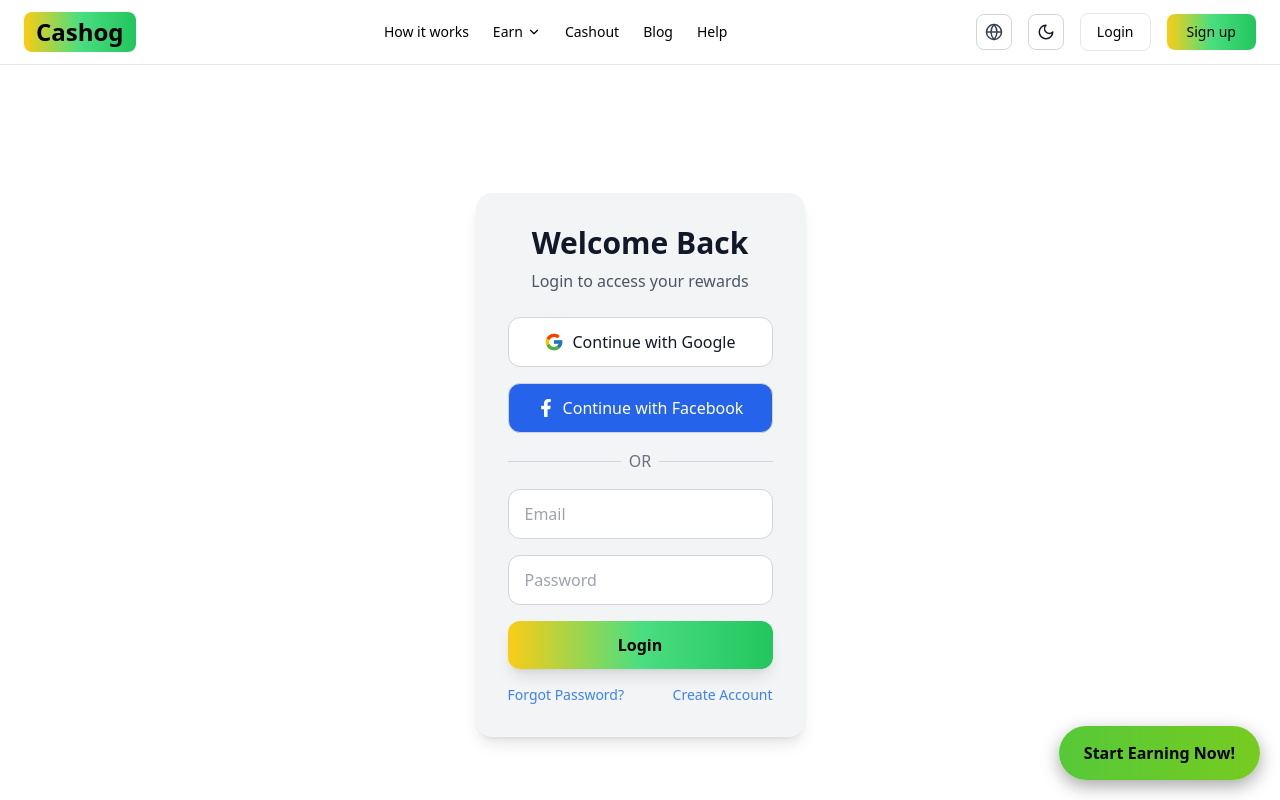
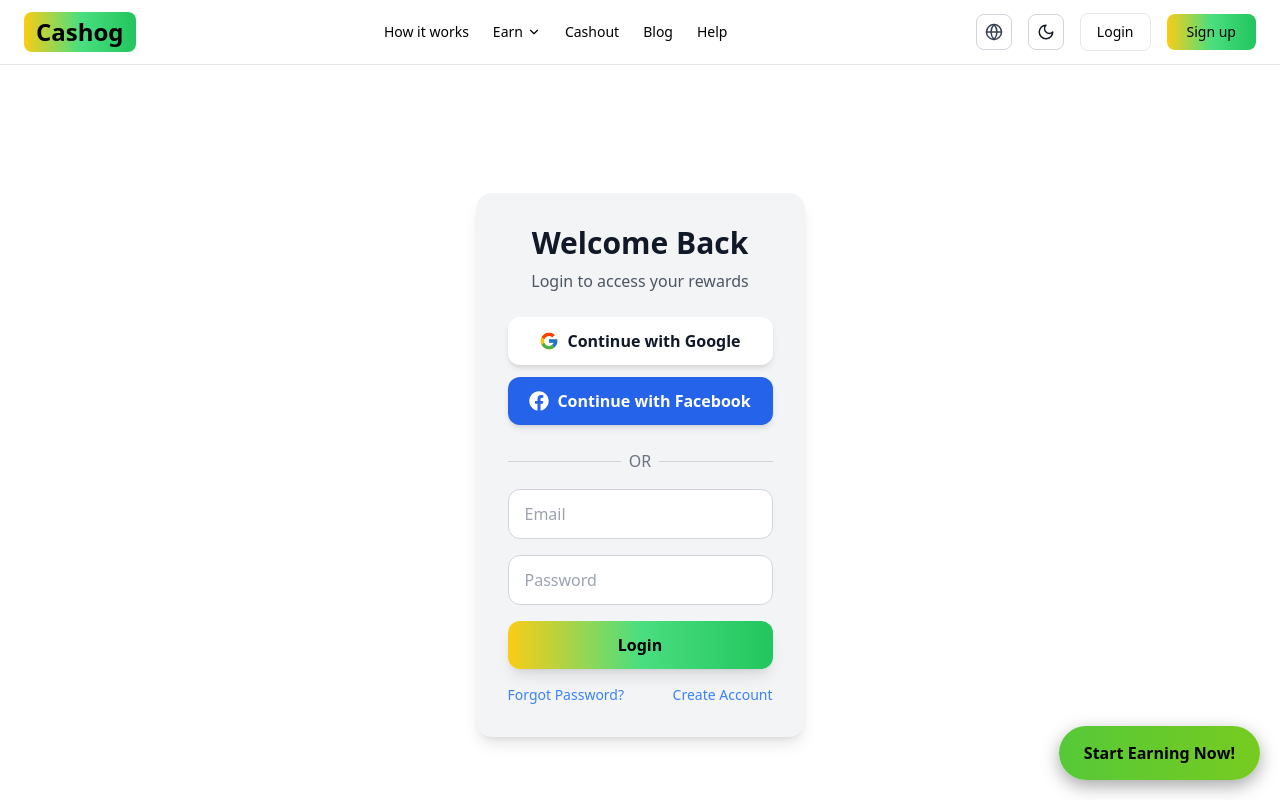
Before and after one commit to tool63/cashin, a Next.js app: page /login in a window 1280 px wide. Shown: the top 800 px of the page. Built offline with nearby package versions, Linux system fonts and the light colour scheme.

Commit message:
Update SocialButtons.tsx

```diff
--- a/app/(auth)/SocialButtons.tsx
+++ b/app/(auth)/SocialButtons.tsx
@@ -2,16 +2,22 @@
 
 import React from "react";
 import { FcGoogle } from "react-icons/fc";
-import { FaFacebookF } from "react-icons/fa";
+import { FaFacebook } from "react-icons/fa";
 
-export default function SocialButtons() {
+interface SocialButtonsProps {
+  className?: string; // allow optional className
+}
+
+export default function SocialButtons({ className }: SocialButtonsProps) {
   return (
-    <div className="flex flex-col gap-4 mb-4">
-      <button className="w-full flex items-center justify-center gap-2 py-3 rounded-xl border border-gray-300 dark:border-gray-700 bg-white dark:bg-[#0B0E1A] hover:shadow-lg transition">
-        <FcGoogle size={20} /> Continue with Google
+    <div className={`flex flex-col gap-3 ${className}`}>
+      <button className="flex items-center justify-center gap-2 px-4 py-3 rounded-xl shadow-md hover:shadow-lg bg-white dark:bg-gray-800 text-gray-900 dark:text-white font-semibold transition">
+        <FcGoogle size={20} />
+        Continue with Google
       </button>
-      <button className="w-full flex items-center justify-center gap-2 py-3 rounded-xl border border-gray-300 dark:border-gray-700 bg-blue-600 text-white hover:shadow-lg transition">
-        <FaFacebookF size={18} /> Continue with Facebook
+      <button className="flex items-center justify-center gap-2 px-4 py-3 rounded-xl shadow-md hover:shadow-lg bg-blue-600 text-white font-semibold transition">
+        <FaFacebook size={20} />
+        Continue with Facebook
       </button>
     </div>
   );
```
